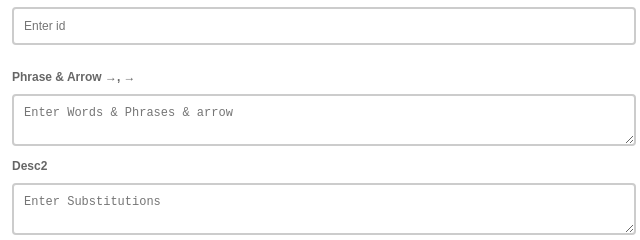
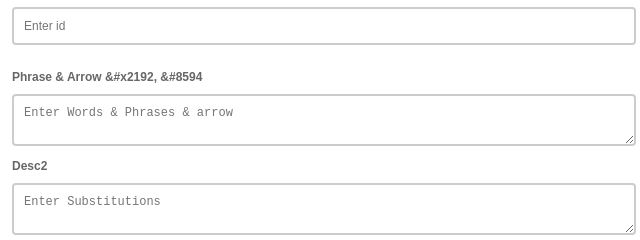
Before and after one commit to ShivaPrasadAcharya/phrasesnwords.git.io, a plain HTML site: page index.html in a window 1280 px wide. Shown: the part 191-431 px from the top of the page, 328-968 px from the left. Drawn offline with Linux system fonts and the light colour scheme.

Commit message:
Update index.html

```diff
--- a/index.html
+++ b/index.html
@@ -156,7 +156,7 @@
     <label for="h3-input">ID </label>
     <input type="text" id="h3-input" placeholder="Enter id "><br>
     <br>
-    <label for="h4-input">Phrase & Arrow &#x2192, &#8594</label>
+    <label for="h4-input">Phrase & Arrow &amp;#x2192, &amp;#8594</label>
     <textarea id="h4-input" placeholder="Enter Words & Phrases & arrow"></textarea>
     <br>
     <label for="h5-input">Desc2 </label>
```
